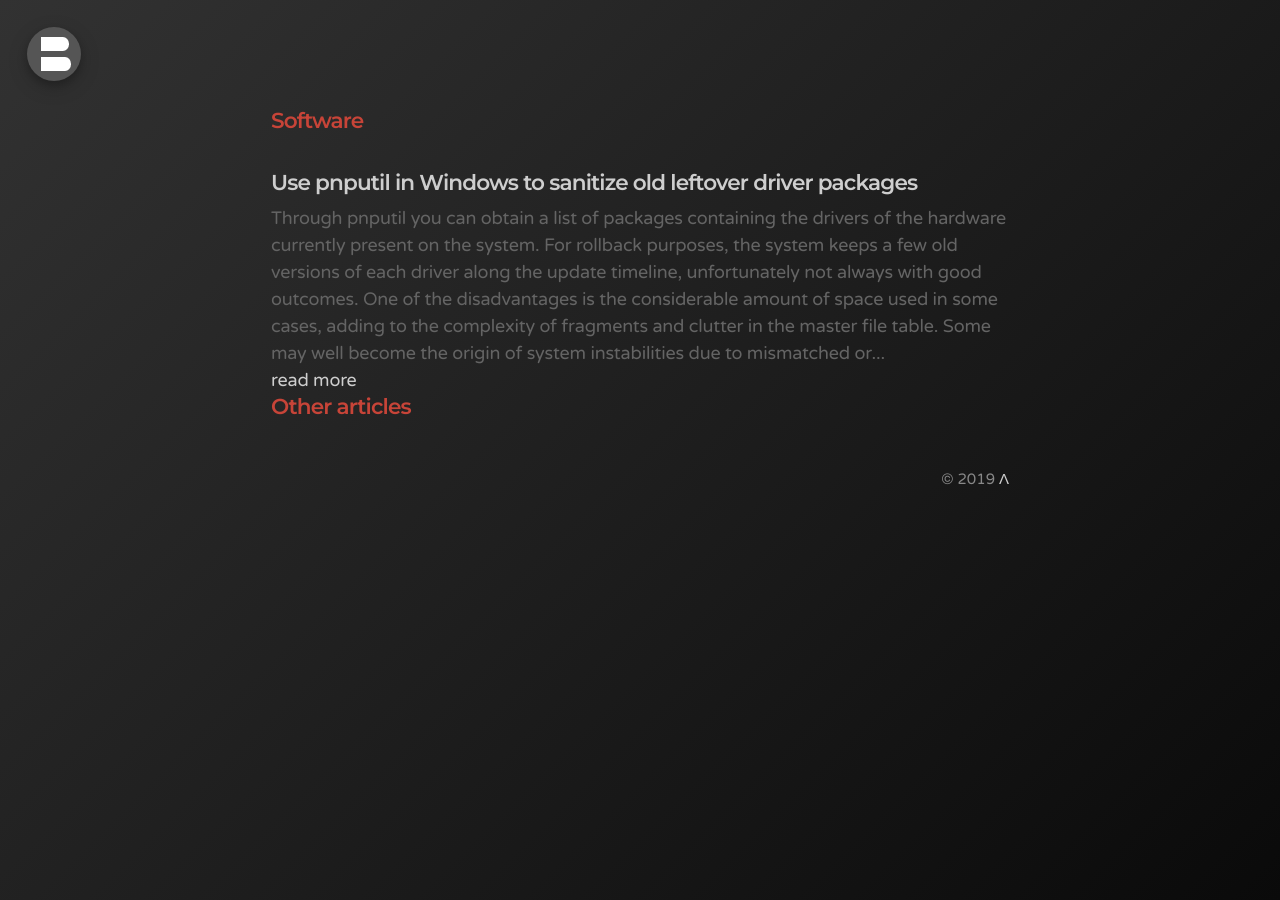
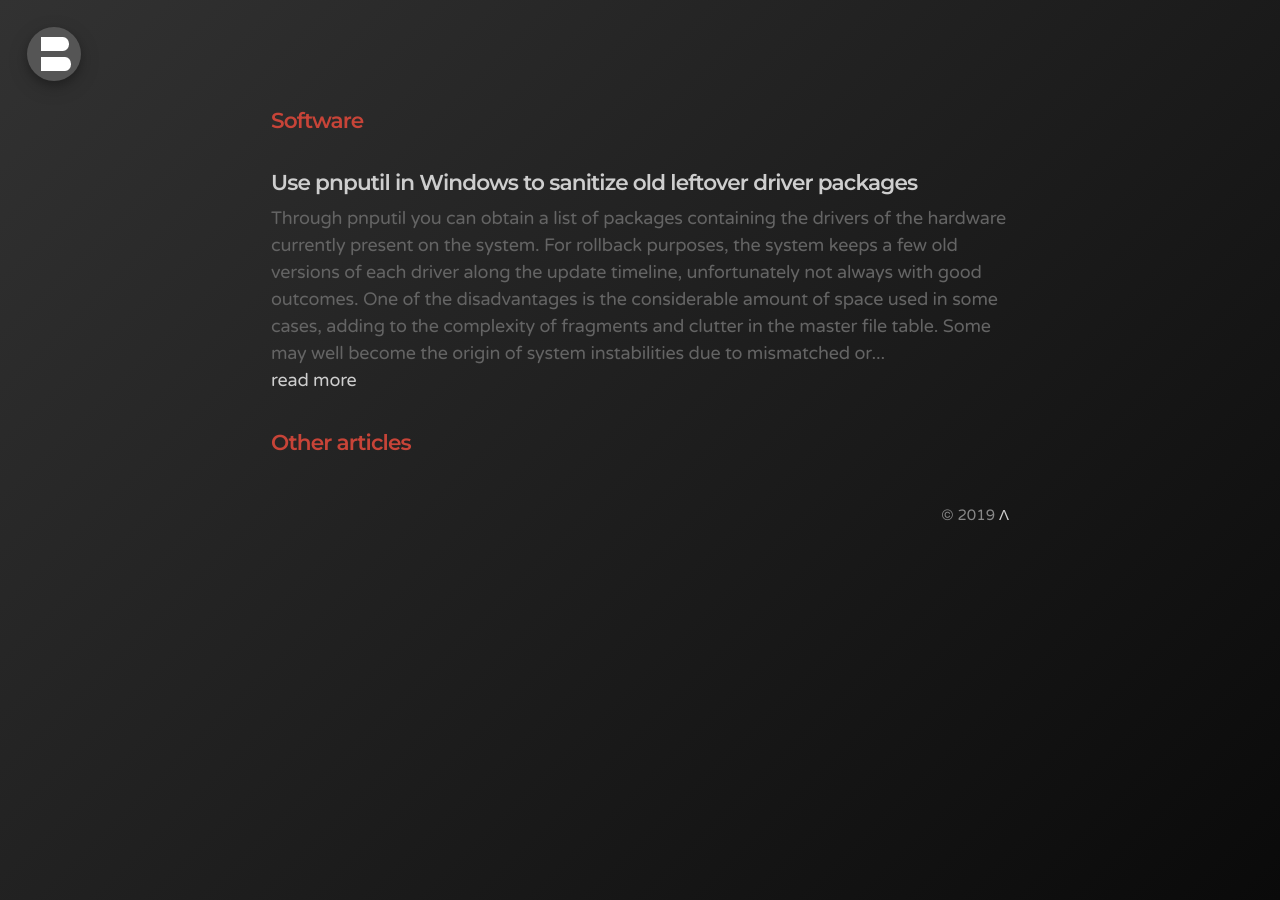
Before and after one commit to bonina/bonina.github.io, a Jekyll site: the page built from software.md, in a window 1280 px wide. Built offline with Jekyll 4.4.1, drawn with Linux system fonts in a browser that asks for light colours.

Commit message:
Update software.md

```diff
--- a/software.md
+++ b/software.md
@@ -18,7 +18,7 @@ sitemap: false
   </article>
 {% endfor %}
 
-<h1 class="page-title">Other articles</h1>
+<h1 class="page-title categories-other">Other articles</h1>
 {% for post in site.categories.Software limit: 10 offset: 3 %}
   <article class="post-categories">
     <h1 class="post-title">
```
